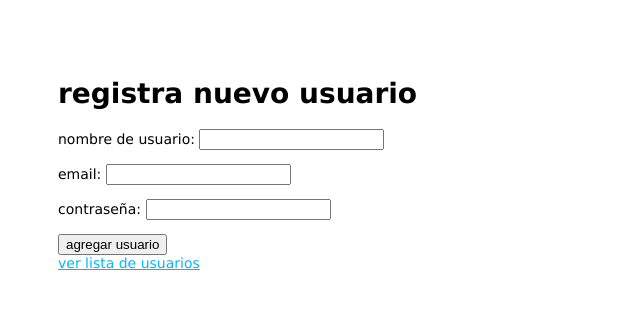
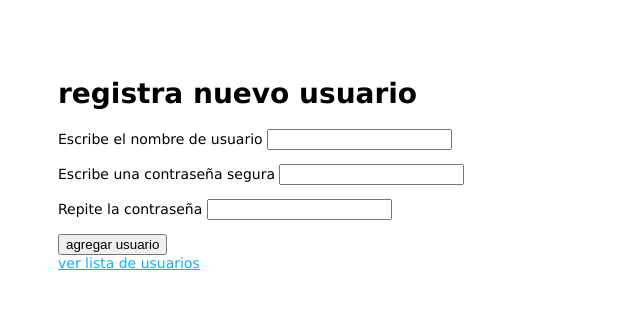
Before and after one commit to omar-nav/generadorDeTickets, a Node server app: page /addUser in a window 1280 px wide. Shown: the top 309 px of the page, without its empty margins (0-640 px from the left). Run offline with Node 20, Linux system fonts and the light colour scheme; some libraries are stand-ins or nearby versions.

Commit message:
zxcvbn library determines password complexity

```diff
--- a/package.json
+++ b/package.json
@@ -19,7 +19,8 @@
     "node-sass-middleware": "^0.11.0",
     "passport": "^0.4.0",
     "passport-local-mongoose": "^5.0.1",
-    "serve-favicon": "^2.5.0"
+    "serve-favicon": "^2.5.0",
+    "zxcvbn": "^4.4.2"
   },
   "devDependencies": {
     "nodemon": "^1.12.1"
--- a/routes/auth.js
+++ b/routes/auth.js
@@ -1,19 +1,24 @@
 const router = require('express').Router()
 const User = require('../models/User')
 const passport = require('passport')
+const zxcvbn = require('zxcvbn')
 
-
-// agregar usuario
+// add user
 router.get('/addUser', (req, res, next) => {
   res.render('auth/addUser')
 })
 router.post('/addUser', (req, res, next) => {
+  const { password, password2 } = req.body
+
+  if (password !== password2) return res.render('auth/addUser', { error: 'Confirma que las contraseñas son iguales' })
+  if (zxcvbn(password).score <= 1) return res.render('auth/addUser', zxcvbn(password).feedback)
+
   User.register(req.body, req.body.password)
     .then(user => res.redirect('/list'))
     .catch(error => next(error))
 })
 
-// iniciar sesion
+// login
 router.get('/login', (req, res, next) => {
   res.render('auth/login')
 })
@@ -21,7 +26,7 @@ router.post('/login', passport.authenticate('local'), (req, res, next) => {
   res.redirect('/list')
 })
 
-// listado de usuarios
+// list users
 router.get('/list', (req, res, next) => {
   User.find().then(users => {
     res.render('auth/list', { users })
--- a/views/auth/addUser.hbs
+++ b/views/auth/addUser.hbs
@@ -1,16 +1,16 @@
 <h1>registra nuevo usuario</h1>
 <form action="/addUser" method="POST">
   <p>
-    nombre de usuario:
-    <input type="text" name="username" value="{{userinput.username}}" required>
+    <label for="username">Escribe el nombre de usuario</label>
+    <input type="text" name="username" id="username" value="{{userinput.username}}">
   </p>
   <p>
-    email:
-    <input type="email" name="email" value="{{userinput.email}}" required>
+    <label for="password">Escribe una contraseña segura</label>
+    <input type="password" name="password" id="password" value="{{userinput.password}}">
   </p>
   <p>
-    contraseña:
-    <input type="password" name="password" value="{{userinput.password}}" required>
+    <label for="password2">Repite la contraseña</label>
+    <input type="password" name="password2" id="password2" value="{{userinput.password2}}">
   </p>
   <input type="submit" value="agregar usuario">
 </form>
```
Also changed, not shown: 1 other file.
